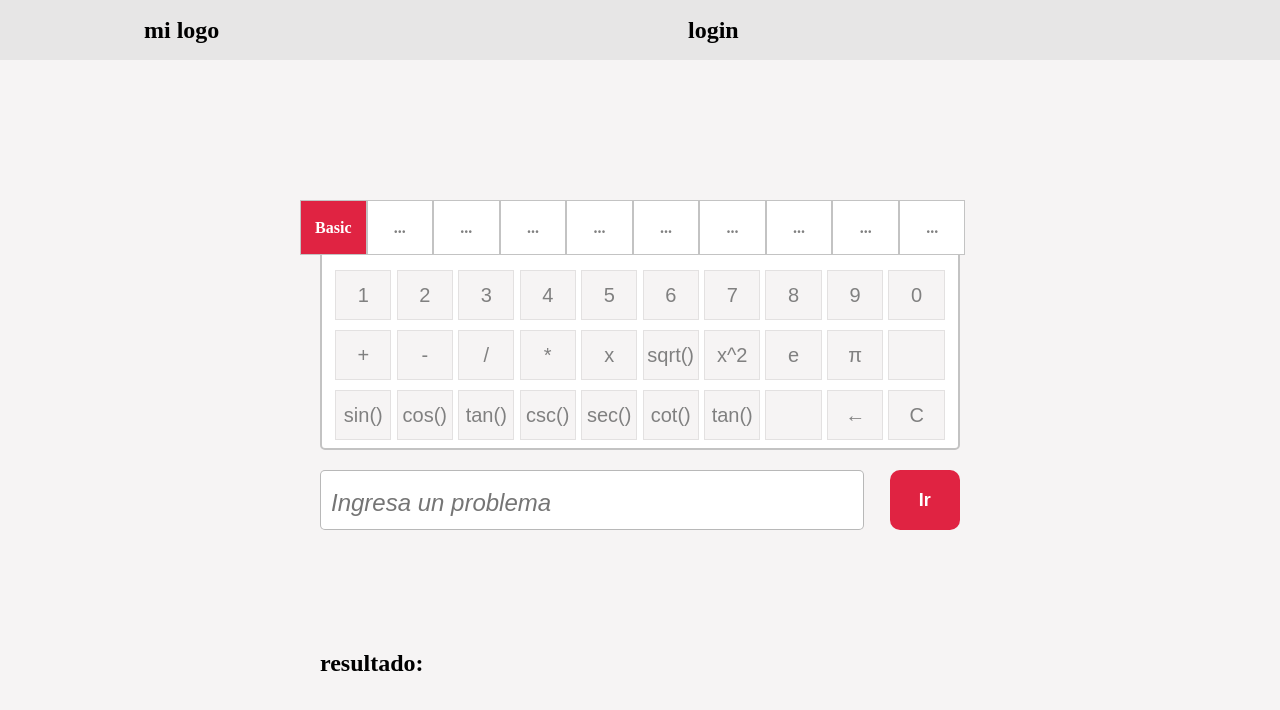
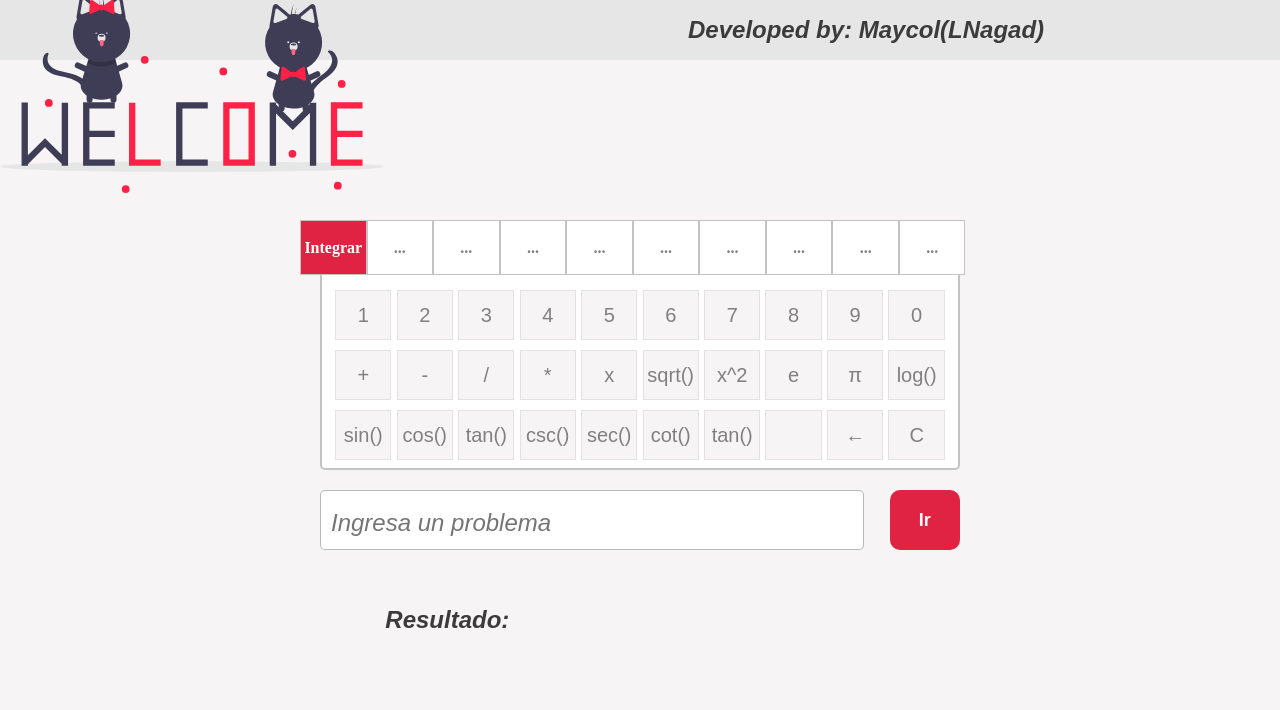
Before and after one commit to LNagad/calculatorASPNET, a Django app: page /index/ in a window 1280 px wide. Shown: the top 710 px of the page. Run offline with Django 3.2, Linux system fonts and the light colour scheme; parts of the project's set-up code (start-up, migrations or seed data) failed here and were passed over.

Commit message:
trabajo terminado v1.0

```diff
--- a/calculator/calculator/calculo2.py
+++ b/calculator/calculator/calculo2.py
@@ -5,7 +5,7 @@
 x = symbols("x")
 e = symbols("e")
 pi = symbols("π")
-f = 3*x*pi
+f = log(5*x**2)
 
 
 # for i in range(len(f)):
--- a/calculator/calculator/web/static/css/main.css
+++ b/calculator/calculator/web/static/css/main.css
@@ -52,7 +52,26 @@
   align-items: center;
 }
 
-/* ------------- mid container ------------ */
+.top-container > header > .login h2 {
+  font-family: "Ubuntu", sans-serif;
+  font-weight: bold;
+  color: #3b3b3b;
+  font-style: italic;
+  font-size: 24px;
+
+}
+
+.top-container .welcome {
+  width: 100%;
+  height: 100%;
+}
+.top-container .welcome img {
+  width: 30%;
+  z-index: 200;
+  position: absolute;
+  top: -5px;
+}
+/* ------------- mid container, app code container ------------ */
 
 main > .main-container {
   width: 100%;
@@ -63,9 +82,10 @@
 }
 
 .main-container .app {
+  z-index: 300;
   width: 50%;
   height: 200px;
-  margin-top: 40px;
+  margin-top: 60px;
 }
 
 /* ------------- selection mode (basic, integrals, logaritm, ...) ------------ */
@@ -176,7 +196,7 @@
 
 .main-container .app .input {
   width: 100%;
-  height: 100%;
+  height: 50%;
   display: flex;
   align-items: flex-start;
 }
@@ -235,6 +255,30 @@
   cursor: pointer;
 }
 
-.components .display {
-  border: 1px solid #000;
+
+/* ------------- div display styles */
+
+.display {
+  width: 50%;
+  height: 50%;
+  display: flex;
+  justify-content: space-evenly;
+  align-items: center;
+
 }
+
+.display h2 {
+  font-family: "Ubuntu", sans-serif;
+  font-weight: bold;
+  color: #3b3b3b;
+  font-style: italic;
+  font-size: 24px;
+
+}
+
+.display .resultado {
+  font-weight: 400;
+  font-size: 20px;
+  text-decoration: underline;
+
+}
--- a/calculator/calculator/web/templates/index.html
+++ b/calculator/calculator/web/templates/index.html
@@ -7,7 +7,9 @@
   <meta http-equiv="X-UA-Compatible" content="IE=edge" />
   <meta name="viewport" content="width=device-width, initial-scale=1.0" />
   <link rel="stylesheet" href={% static 'css/main.css' %} />
-  <title>Calculadora Itla</title>
+  <title>Integrals calculator v1.0</title>
+  <!-- favicon -->
+  <link rel="shortcut icon" href={% static 'img/webIco.ico' %} />
 
   <!-- <script src="http://ajax.googleapis.com/ajax/libs/jquery/1.7.1/jquery.min.js" type="text/javascript"></script>
    -->
@@ -18,18 +20,21 @@
     <section class="top-container">
       <header>
         <div class="logo">
-          <h2>mi logo</h2>
+
         </div>
         <div class="login">
-          <h2>login</h2>
+          <h2>Developed by: Maycol(LNagad)</h2>
         </div>
       </header>
+      <div class="welcome">
+        <img src={% static 'img/welcome.svg' %} alt="" >
+      </div>
     </section>
 
     <section class="main-container">
       <section class="app">
         <div class="modes">
-          <li class="basic active"><a href="#">Basic</a></li>
+          <li class="basic active"><a href="#">Integrar</a></li>
           <li class="basic"><a href="#">...</a></li>
           <li class="basic"><a href="#">...</a></li>
           <li class="basic"><a href="#">...</a></li>
@@ -59,8 +64,8 @@
           <li><a class="button" href="#">sqrt()</a></li>
           <li><a class="button" href="#">x^2</a></li>
           <li><a class="button" href="#">e</a></li>
-          <li><a class="button" href="#" style="font-size: 20px;" >π</a></li>
-          <li><a class="button" href="#"></a></li>
+          <li><a class="button" href="#">π</a></li>
+          <li><a class="button" href="#">log()</a></li>
           <li><a class="button" href="#">sin()</a></li>
           <li><a class="button" href="#">cos()</a></li>
           <li><a class="button" href="#">tan()</a></li>
@@ -88,7 +93,10 @@
           </form>
           </div>
         </div>
-        <div id="display"><h2>resultado:</h2><h2 class="resultado"  id="resultado" >{{data}} {{const}}</h2></div>
+        <div id="display" class="display">
+          <h2>Resultado:</h2>
+          <h2 class="resultado"  id="resultado" >{{data}} {{const}}</h2>
+        </div>
       </section>
     </section>
   </main>
```
Also changed, not shown: calculator/calculator/web/static/img/integral.png (added), calculator/calculator/web/static/img/webIco.ico (added), calculator/calculator/web/static/img/welcome.svg (added).
